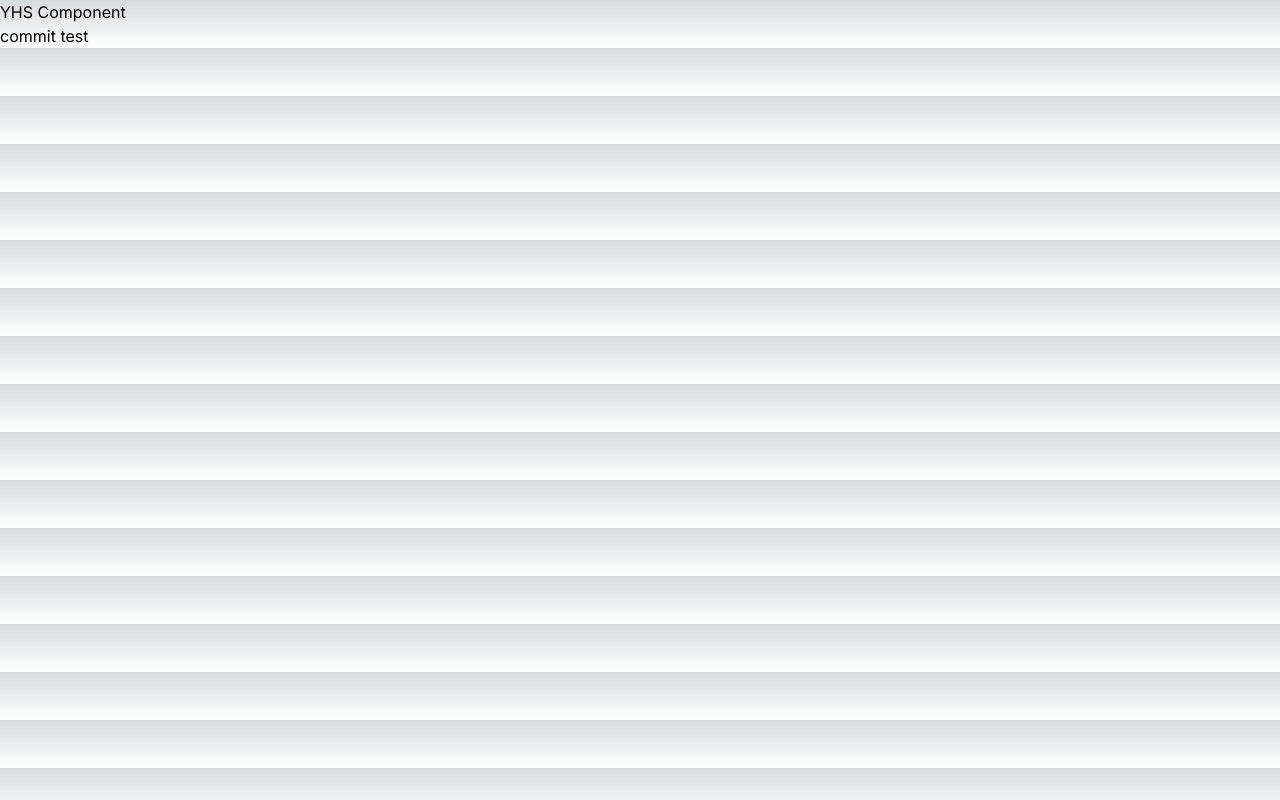
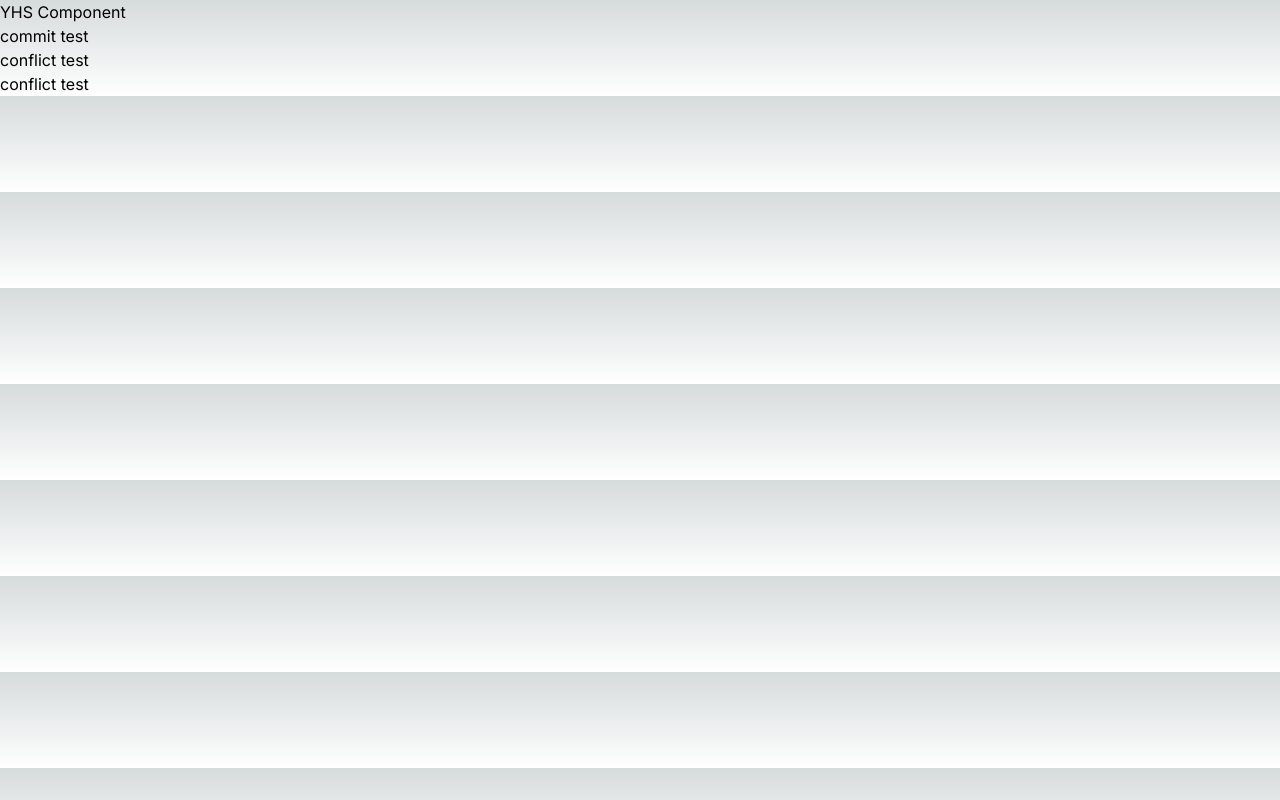
Before and after one commit to stat1202/yarn-nextjs-test, a Next.js app: page /YHS in a window 1280 px wide. Built offline with nearby package versions, Linux system fonts and the light colour scheme.

Commit message:
feat #44 : conflict
conflict

```diff
--- a/src/app/YHS/page.tsx
+++ b/src/app/YHS/page.tsx
@@ -3,6 +3,8 @@ export default function YHS() {
     <>
       <h1>YHS Component</h1>
       <h2>commit test</h2>
+      <h2>conflict test</h2>
+      <h2>conflict test</h2>
     </>
   );
 }
```
